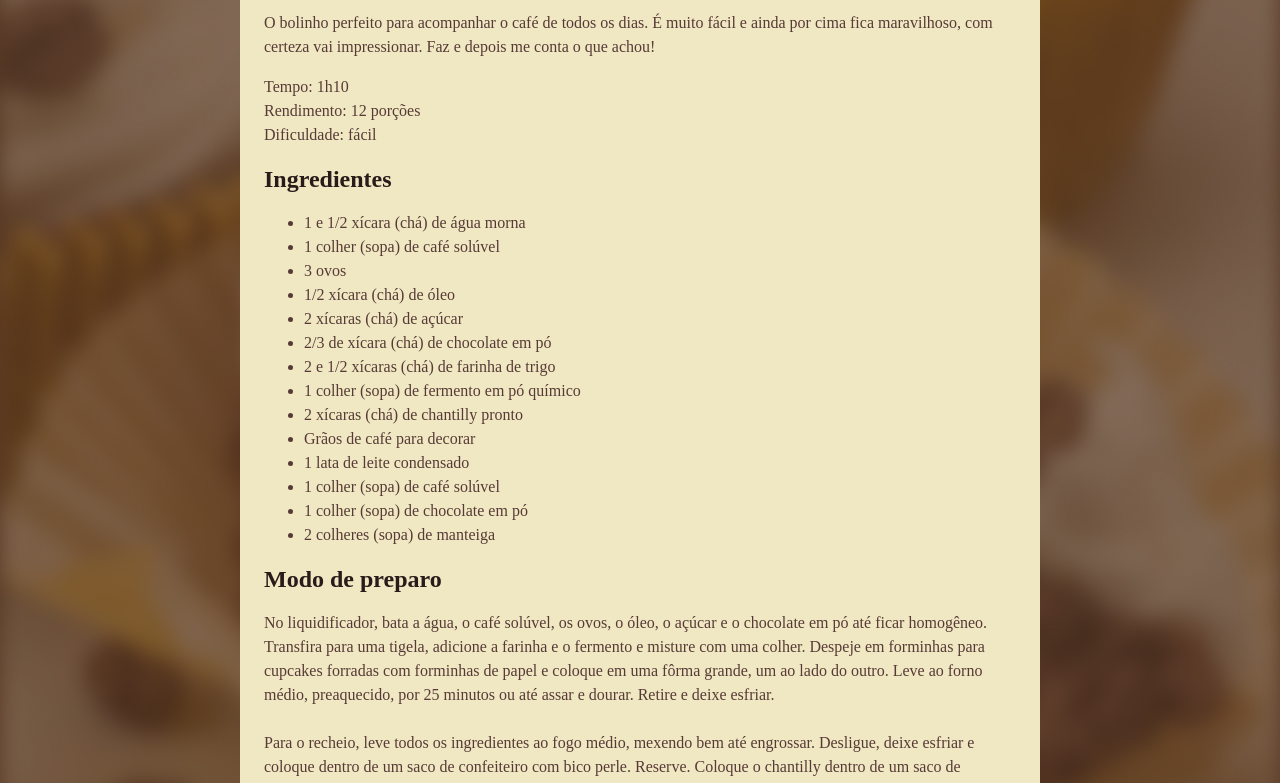
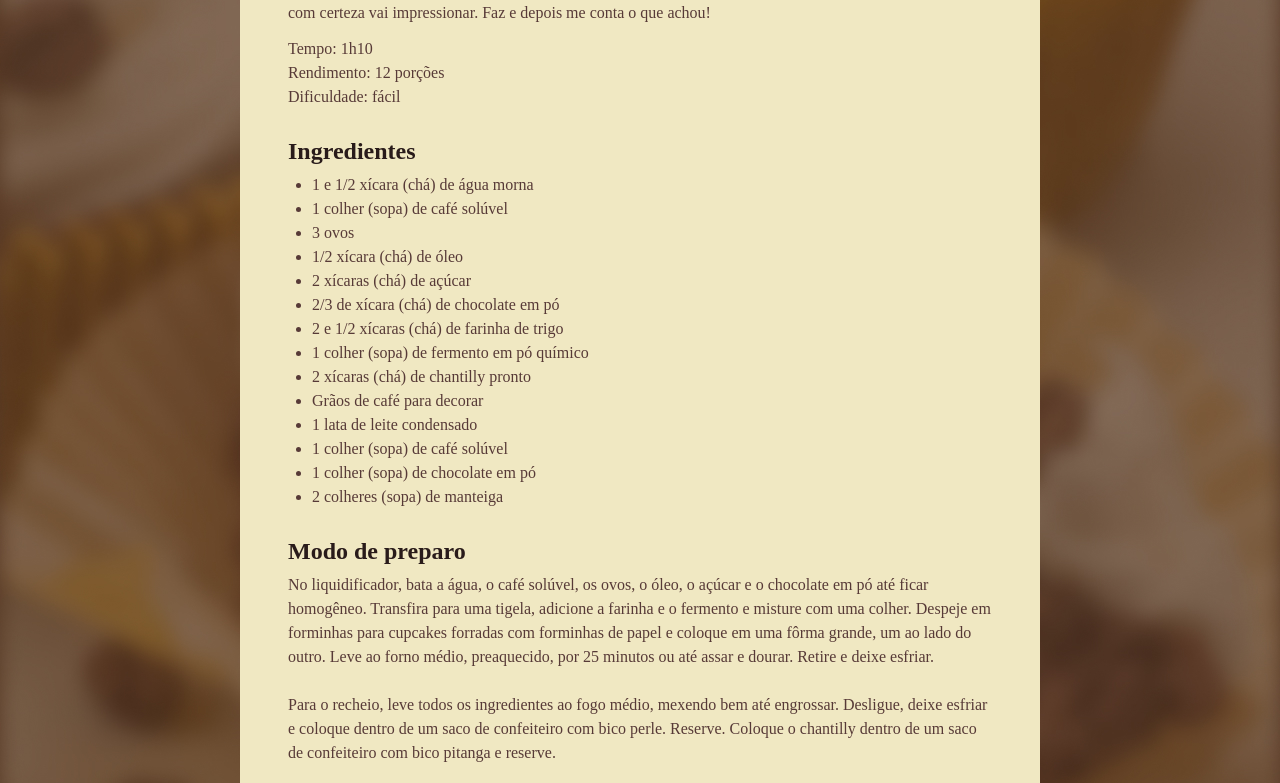
Before and after one commit to httpedroluiz/recipe-page, a plain HTML site: page index.html in a window 1280 px wide. Shown: the part 590-1373 px from the top of the page. Drawn offline with Linux system fonts and the light colour scheme; a web font is replaced by a local one.

Commit message:
customizing spaces

```diff
--- a/style.css
+++ b/style.css
@@ -1,11 +1,13 @@
+* {
+  margin: 0;
+  padding: 0;
+  box-sizing: border-box;
+}
+
 :root {
   font-family: 'Alice', serif;
   line-height: 150%;
   color: #573A37;
-}
-
-* {
-  box-sizing: border-box;
 }
 
 body {
@@ -25,6 +27,18 @@ img {
   border-radius: 16px;
 }
 
+main {
+  padding: 24px;
+}
+
+section + section {
+  margin-top: 24px;
+}
+
+#about p + p {
+  margin-top: 12px;
+}
+
 h1 {
   line-height: 140%;
   font-size: 40px;
@@ -36,4 +50,10 @@ h2 {
 
 h1, h2 {
   color: #291B1A;
+  margin-bottom: 4px;
+  line-height: 150%;
 }
+
+ul {
+  padding-left: 24px;
+}
```
